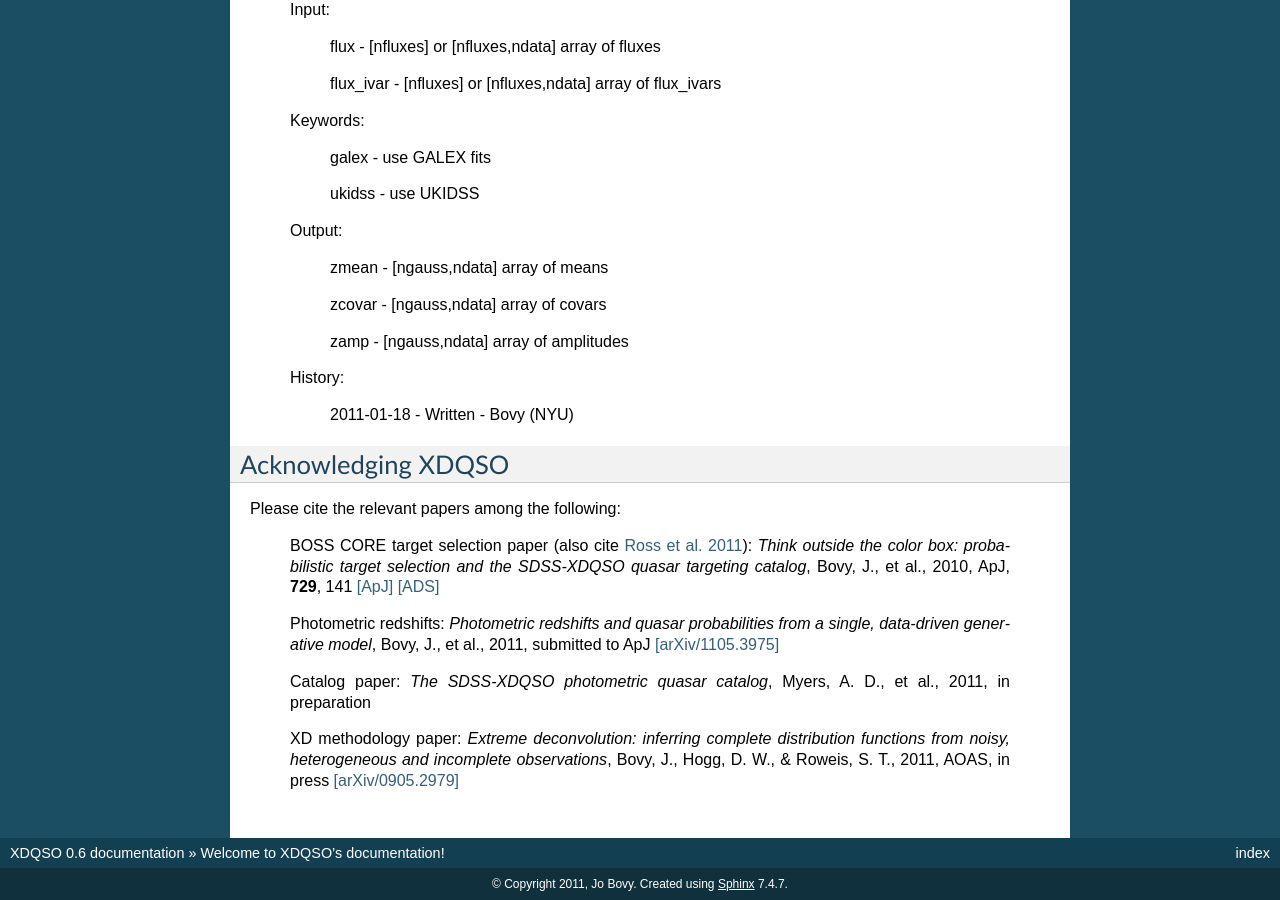
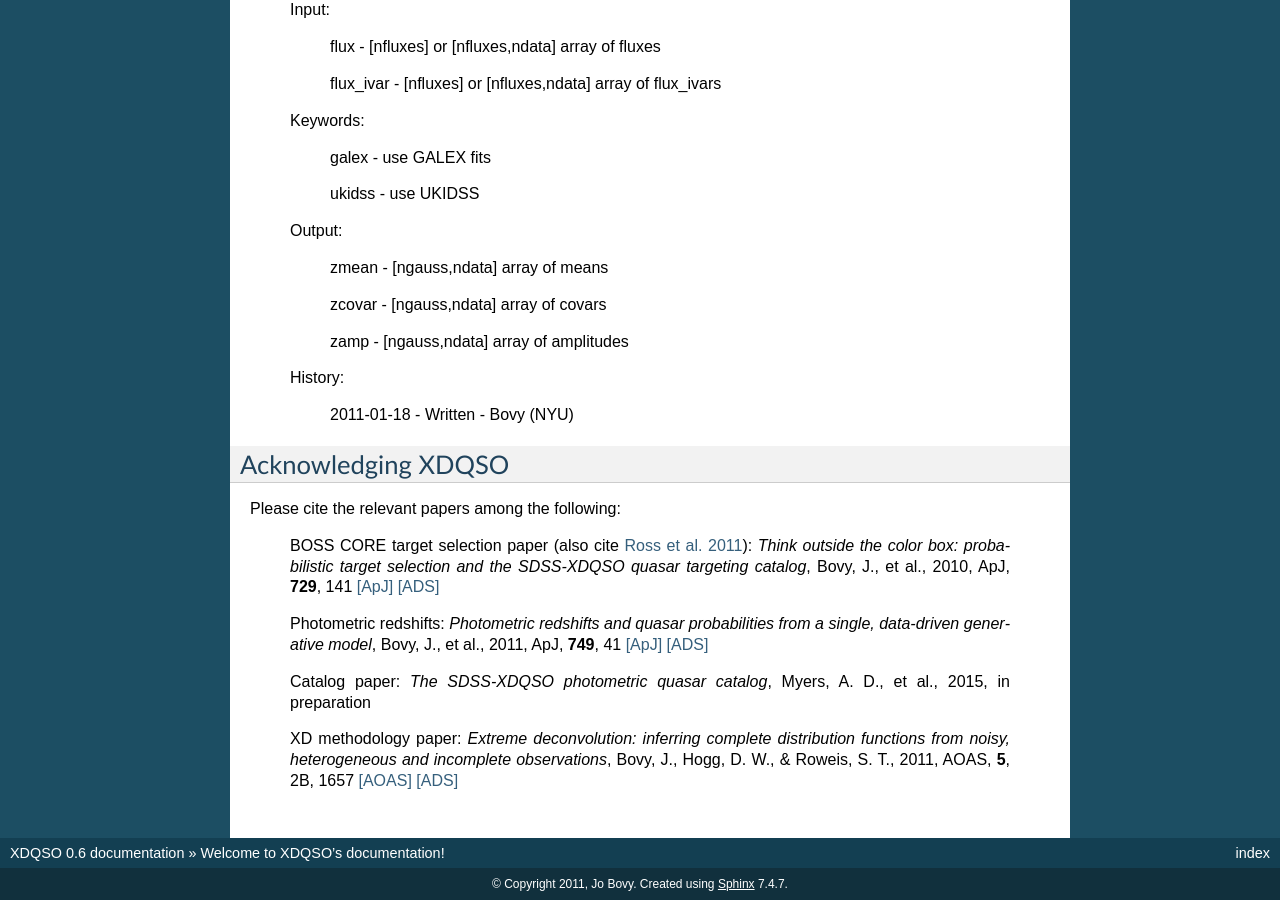
Before and after one commit to xdqso/xdqso, a Sphinx documentation site: the page built from doc/source/index.rst, in a window 1280 px wide and 900 px high, scrolled down 4973 px. Built offline with Sphinx 7.4.7, drawn with Linux system fonts in a browser that asks for light colours; formulas are drawn with MathJax 3.

Commit message:
update links to papers

```diff
--- a/doc/source/index.rst
+++ b/doc/source/index.rst
@@ -355,14 +355,13 @@
        BOSS CORE target selection paper (also cite `Ross et al. 2011 <http://adsabs.harvard.edu/abs/2011arXiv1105.0606R>`_): *Think outside the color box: probabilistic target selection and the SDSS-XDQSO quasar targeting catalog*, Bovy, J., et al., 2010, ApJ, **729**, 141 `[ApJ] <http://dx.doi.org/10.1088/0004-637X/729/2/141>`_ `[ADS] <http://adsabs.harvard.edu/abs/2011ApJ....729..141B>`_
 
 
-       Photometric redshifts: *Photometric redshifts and quasar probabilities from a single, data-driven generative model*, Bovy, J., et al., 2011, submitted to ApJ `[arXiv/1105.3975] <http://arxiv.org/abs/1105.3975>`_
+       Photometric redshifts: *Photometric redshifts and quasar probabilities from a single, data-driven generative model*, Bovy, J., et al., 2011, ApJ, **749**, 41 `[ApJ] <http://dx.doi.org/10.1088/0004-637X/753/2/148>`_ `[ADS] <http://adsabs.harvard.edu/abs/2012ApJ...753..148B>`_
 
 
-
-       Catalog paper: *The SDSS-XDQSO photometric quasar catalog*, Myers, A. D., et al., 2011, in preparation
+       Catalog paper: *The SDSS-XDQSO photometric quasar catalog*, Myers, A. D., et al., 2015, in preparation
 
 
-       XD methodology paper: *Extreme deconvolution: inferring complete distribution functions from noisy, heterogeneous and incomplete observations*, Bovy, J., Hogg, D. W., & Roweis, S. T., 2011, AOAS, in press `[arXiv/0905.2979] <http://arxiv.org/abs/0905.2979>`_
+       XD methodology paper: *Extreme deconvolution: inferring complete distribution functions from noisy, heterogeneous and incomplete observations*, Bovy, J., Hogg, D. W., & Roweis, S. T., 2011, AOAS, **5**, 2B, 1657 `[AOAS] <http://dx.doi.org/10.1214/10-AOAS439>`_ `[ADS] <http://adsabs.harvard.edu/abs/2011AnApS...5.1657B>`_
 
 
 ..
```
